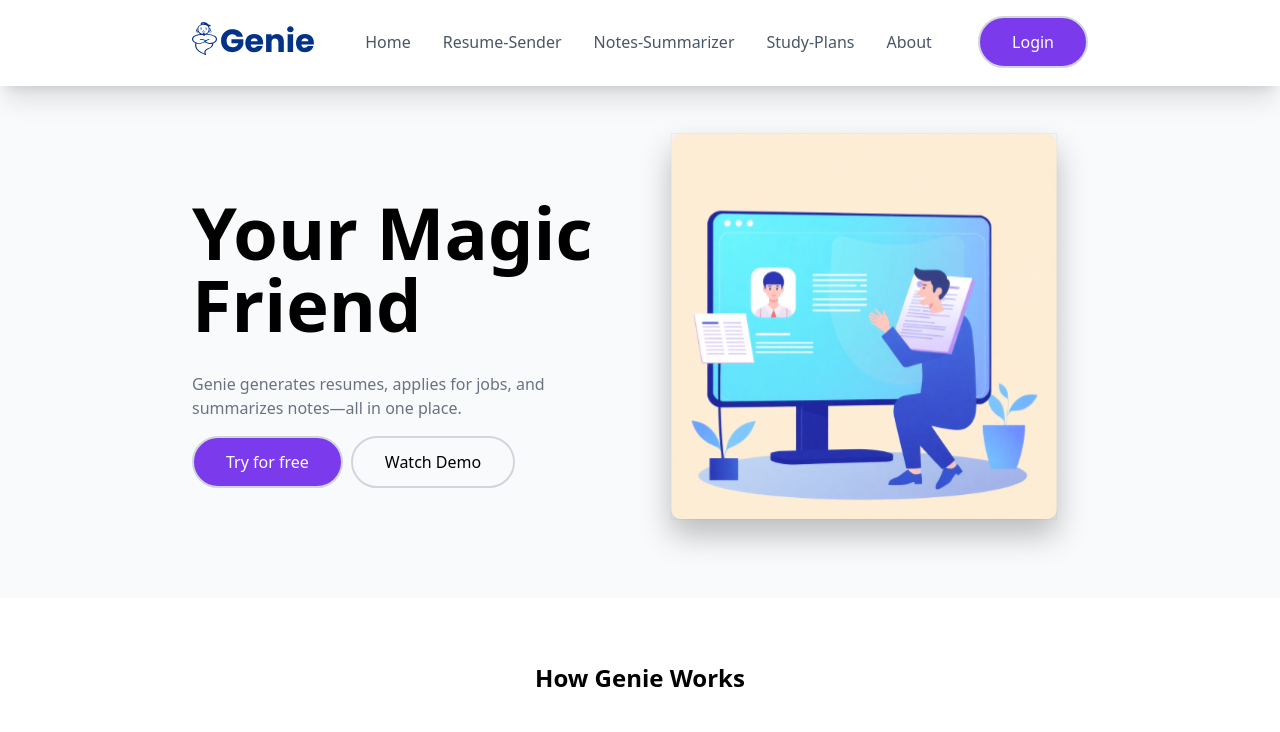
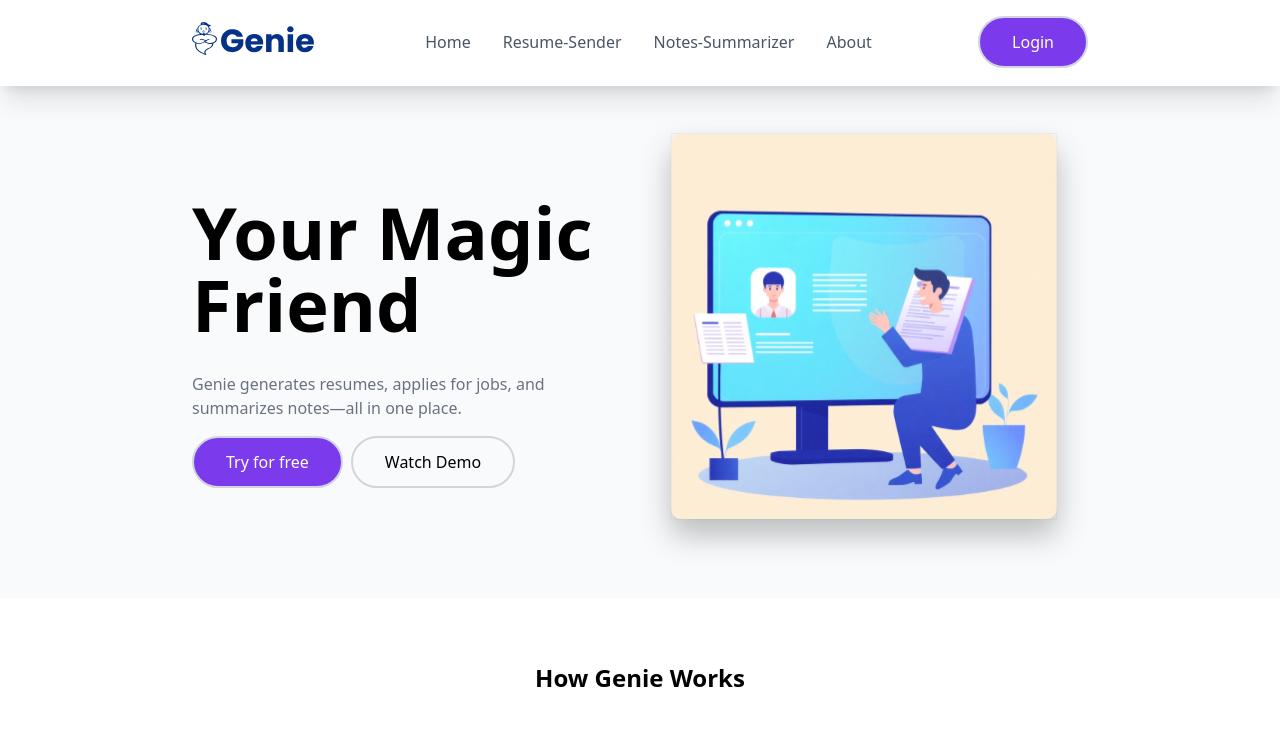
Before and after one commit to chkg2a/CAN-HACKATHON-CHALLENGE-2025, a React (Vite) app in the folder frontend/: page / in a window 1280 px wide. Shown: the top 732 px of the page. Built offline with nearby package versions, Linux system fonts and the light colour scheme.

Commit message:
Removed Study-Plane

```diff
--- a/frontend/src/components/NavBar.jsx
+++ b/frontend/src/components/NavBar.jsx
@@ -8,7 +8,6 @@ const sections = [
   "Home",
   "Resume-Sender",
   "Notes-Summarizer",
-  "Study-Plans",
   "About",
 ];
 
```
